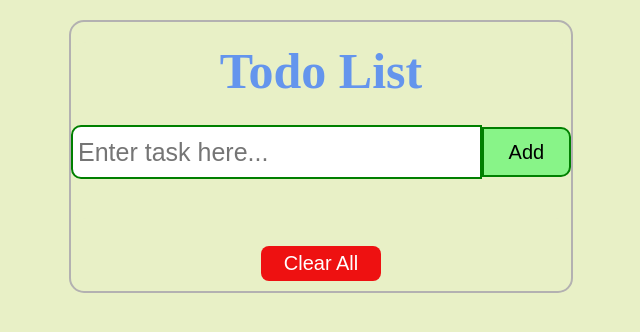
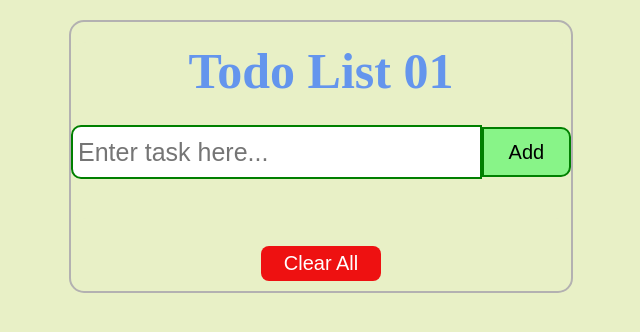
Before and after one commit to Amarjit-Gupta/Todo-List-new, a React (Vite) app: page / in a window 1280 px wide. Shown: the top 332 px of the page, without its empty margins (319-959 px from the left). Built offline with nearby package versions, Linux system fonts and the light colour scheme.

Commit message:
Update App.jsx

```diff
--- a/src/App.jsx
+++ b/src/App.jsx
@@ -136,7 +136,7 @@ const App = () => {
     <div className="main1">
       <ToastContainer />
       <div className='m1'>
-        <p className="heading">Todo List</p>
+        <p className="heading">Todo List 01</p>
         <form onSubmit={handleSubmit}>
           <input type="text" value={input} onChange={(event) => setInput(event.target.value)} placeholder="Enter task here..." />
           <button className="btn">{btn ? "Update" : "Add"}</button>
```
